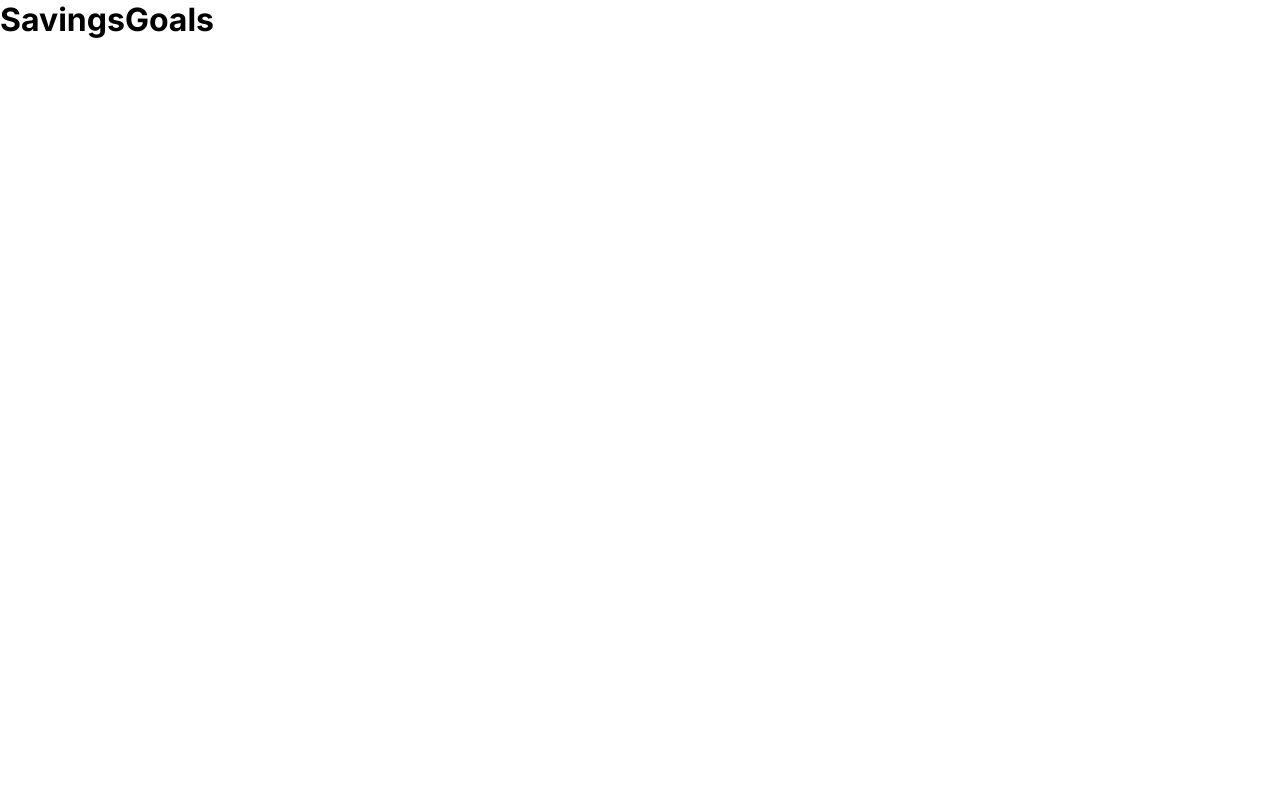
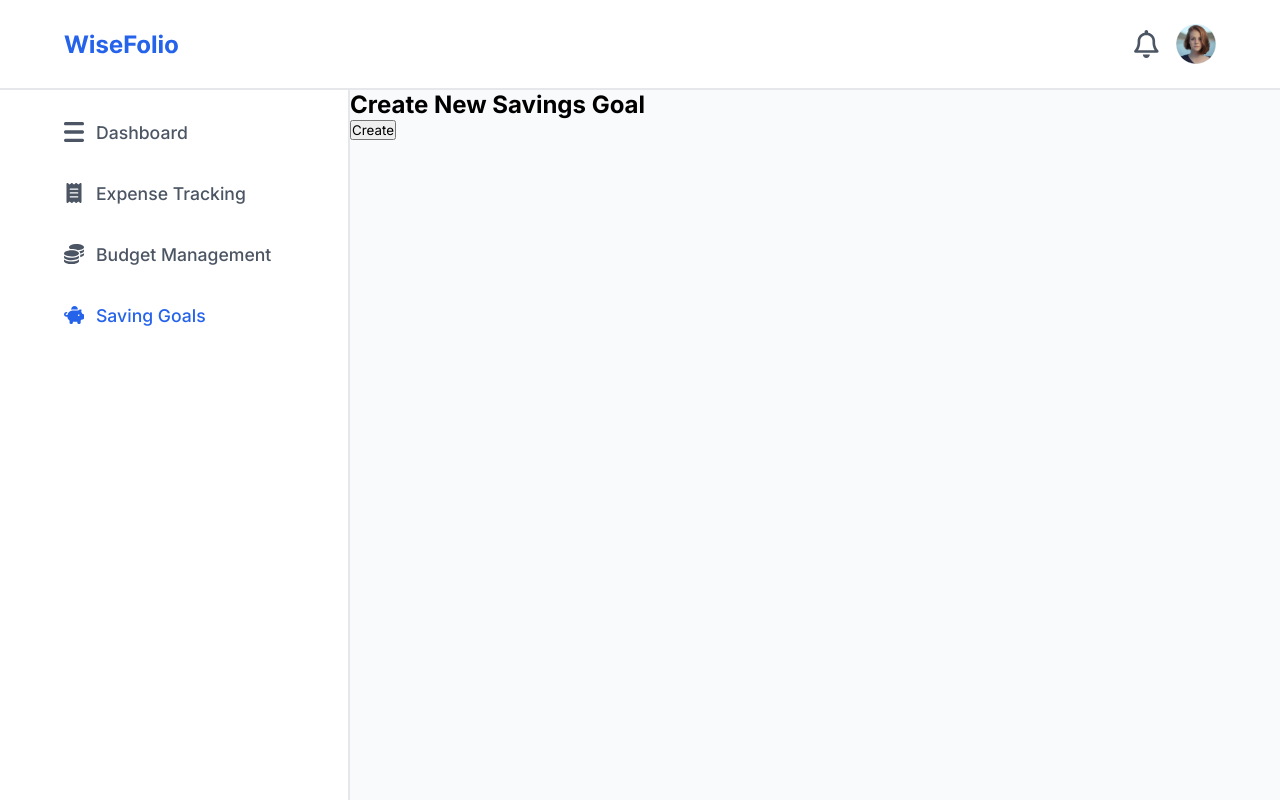
Before and after one commit to Lospub/WiseFolio-Client, a React (Vite) app in the folder wisefolio-client/: page /savings in a window 1280 px wide. Built offline with nearby package versions, Linux system fonts and the light colour scheme.

Commit message:
create SavingsGoals page

```diff
--- a/wisefolio-client/src/App.tsx
+++ b/wisefolio-client/src/App.tsx
@@ -6,7 +6,7 @@ import Login from './pages/Login/Login';
 import Dashboard from './pages/Dashboard';
 import ExpenseTracking from './pages/ExpenseTracking/ExpenseTracking';
 import BudgetManagement from './pages/BudgetManagement/BudgetManagement';
-import SavingsGoals from './pages/SavingsGoals';
+import SavingsGoals from './pages/SavingsGoals/SavingsGoals';
 import Profile from './pages/Profile';
 
 function App() {
--- a/wisefolio-client/src/pages/SavingsGoals.tsx
+++ /dev/null
@@ -1,9 +0,0 @@
-const SavingsGoals  = () => {
-    return (
-        <>
-            <h1>SavingsGoals </h1>
-        </>
-    );
-};
-
-export default SavingsGoals ;
--- /dev/null
+++ b/wisefolio-client/src/pages/SavingsGoals/SavingsGoals.scss
@@ -0,0 +1,11 @@
+@use "../../styles/partials/variables" as *;
+@use "../../styles/partials/mixins" as *;
+
+.savings {
+    width: 100%;
+    background-color: $primary-background;
+
+    @include tablet {
+        @include flex-style(flex-start, flex-start, unset, nowrap, row);
+    }
+}
--- /dev/null
+++ b/wisefolio-client/src/pages/SavingsGoals/SavingsGoals.tsx
@@ -0,0 +1,22 @@
+import Header from "../../components/Header/Header";
+import Sidebar from "../../components/SideBar/SideBar";
+import "./SavingsGoals.scss";
+
+const SavingsGoals = () => {
+  return (
+    <div className="container">
+      <Header />
+      <div className="savings">
+        <Sidebar />
+        <section className="savings__section">
+          <form className="savings__form-details">
+            <h2 className="savings__form-title">Create New Savings Goal</h2>
+            <button className="savings__button">Create</button>
+          </form>
+        </section>
+      </div>
+    </div>
+  );
+};
+
+export default SavingsGoals;
```
